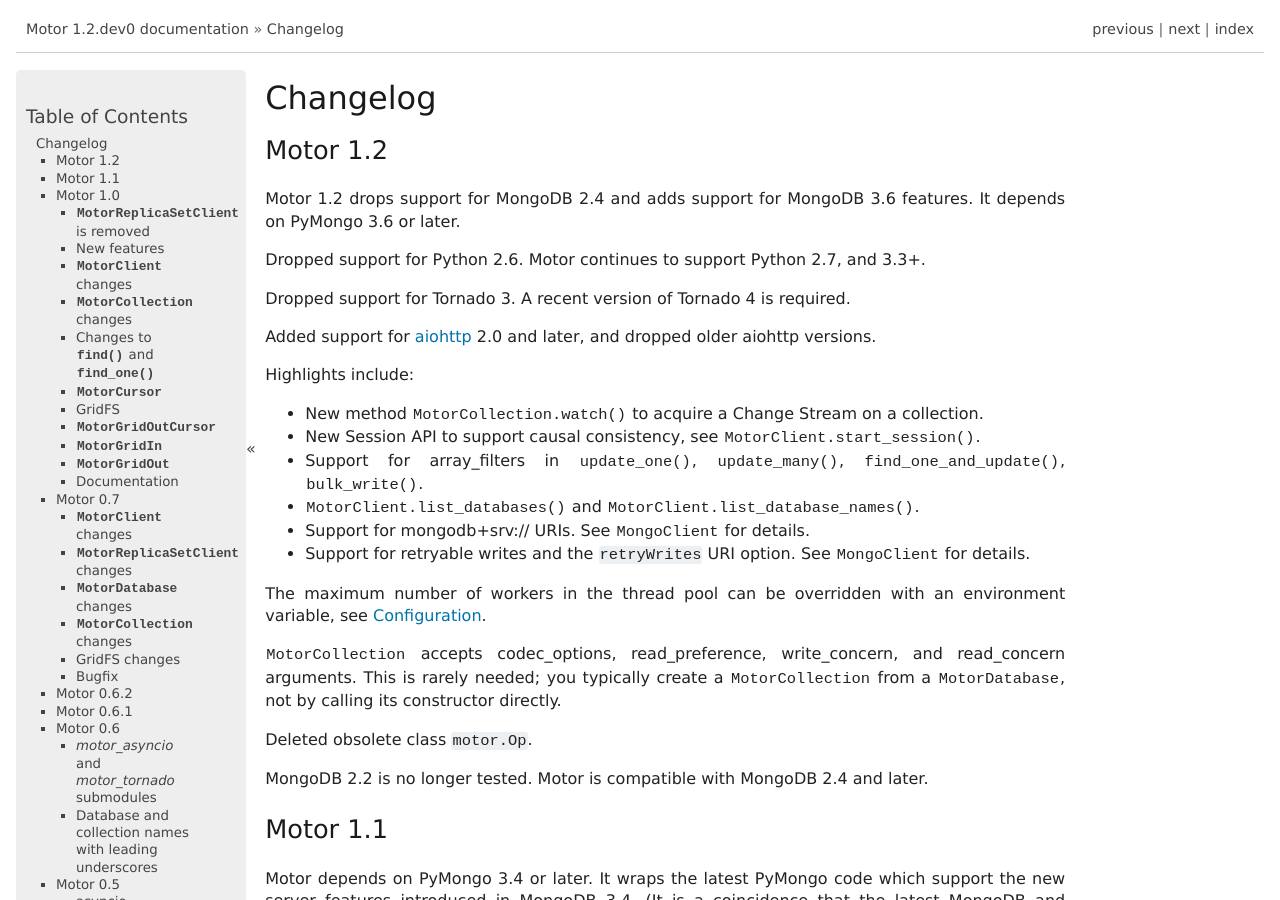
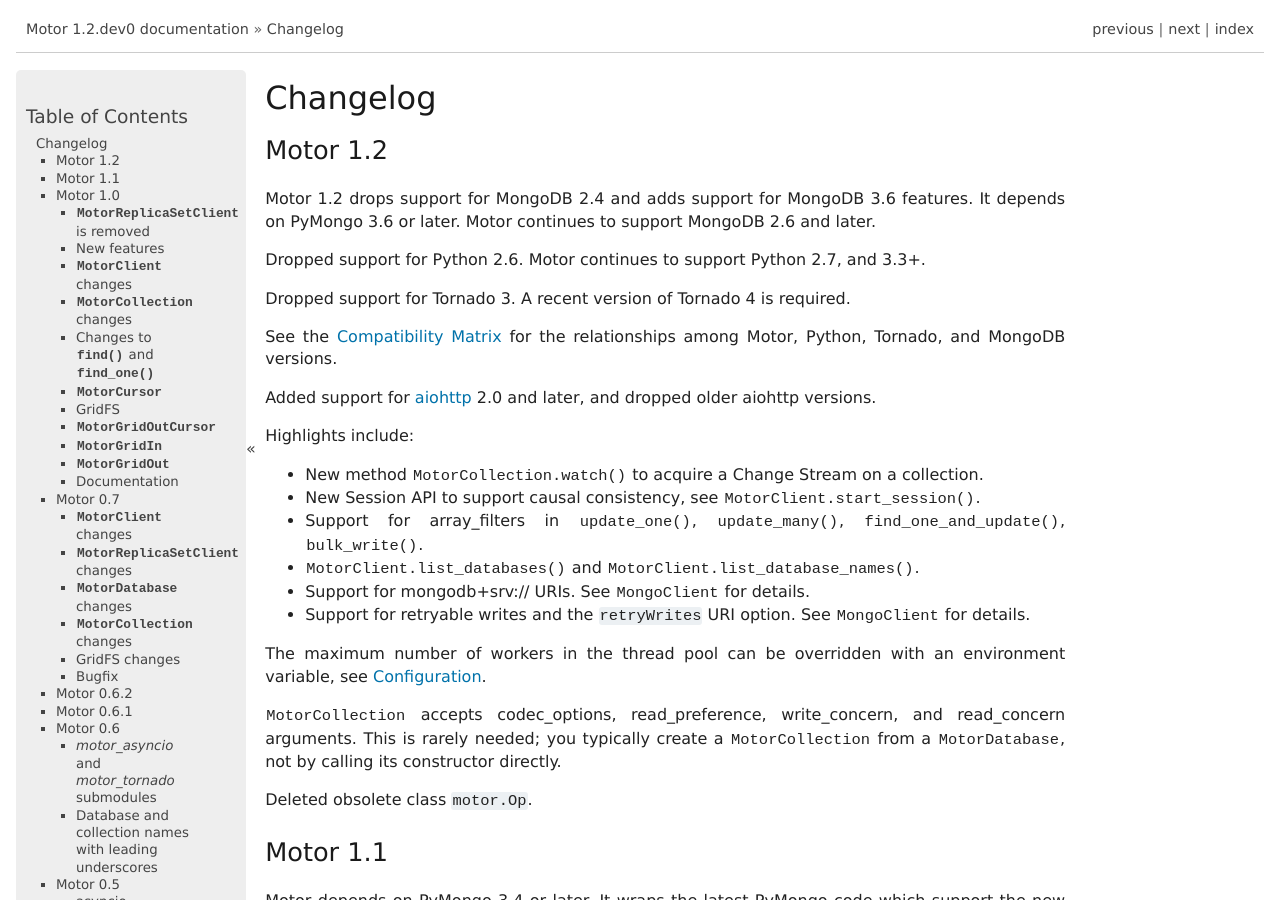
Before and after one commit to mongodb/motor, a Sphinx documentation site: the page built from doc/changelog.rst, in a window 1280 px wide and 900 px high. Built offline with Sphinx 7.4.7, drawn with Linux system fonts in a browser that asks for light colours; pages that are not in the unit, such as notebooks, are missing from menus; the version number is read from the project's files by our own code.

Commit message:
MOTOR-176 Drop MongoDB 2.4 support

```diff
--- a/doc/changelog.rst
+++ b/doc/changelog.rst
@@ -6,12 +6,16 @@
 Motor 1.2
 ---------
 
-Motor 1.2 drops support for MongoDB 2.4 and adds support for MongoDB 3.6 features.
-It depends on PyMongo 3.6 or later.
+Motor 1.2 drops support for MongoDB 2.4 and adds support for MongoDB 3.6
+features. It depends on PyMongo 3.6 or later. Motor continues to support MongoDB
+2.6 and later.
 
 Dropped support for Python 2.6. Motor continues to support Python 2.7, and 3.3+.
 
 Dropped support for Tornado 3. A recent version of Tornado 4 is required.
+
+See the :ref:`Compatibility Matrix <compatibility-matrix>` for the relationships
+among Motor, Python, Tornado, and MongoDB versions.
 
 Added support for `aiohttp`_ 2.0 and later, and dropped older aiohttp versions.
 
@@ -41,8 +45,6 @@
 constructor directly.
 
 Deleted obsolete class ``motor.Op``.
-
-MongoDB 2.2 is no longer tested. Motor is compatible with MongoDB 2.4 and later.
 
 Motor 1.1
 ---------
--- a/doc/requirements.rst
+++ b/doc/requirements.rst
@@ -27,6 +27,8 @@
 
 .. _sphinx: http://sphinx.pocoo.org/
 
+
+.. _compatibility-matrix:
 
 Compatibility Matrix
 --------------------
@@ -60,7 +62,7 @@
 +-------------------+-----------------+
 | 1.1               | 3.4+            |
 +-------------------+-----------------+
-| 1.2               | 3.4+            |
+| 1.2               | 3.6+            |
 +-------------------+-----------------+
 
 Motor and MongoDB
@@ -93,7 +95,7 @@
 +---------------+-----+-----+-----+-----+-----+-----+-----+
 |               | 1.1 |  Y  |  Y  |  Y  |  Y  |  Y  |  Y  |
 +---------------+-----+-----+-----+-----+-----+-----+-----+
-|               | 1.2 |**N**|  Y  |  Y  |  Y  |  Y  |  Y  |
+|               | 1.2 |**N**|**N**|  Y  |  Y  |  Y  |  Y  |
 +---------------+-----+-----+-----+-----+-----+-----+-----+
 
 There is no relationship between PyMongo and MongoDB version numbers, although
```
Also changed, not shown: 1 other file.
